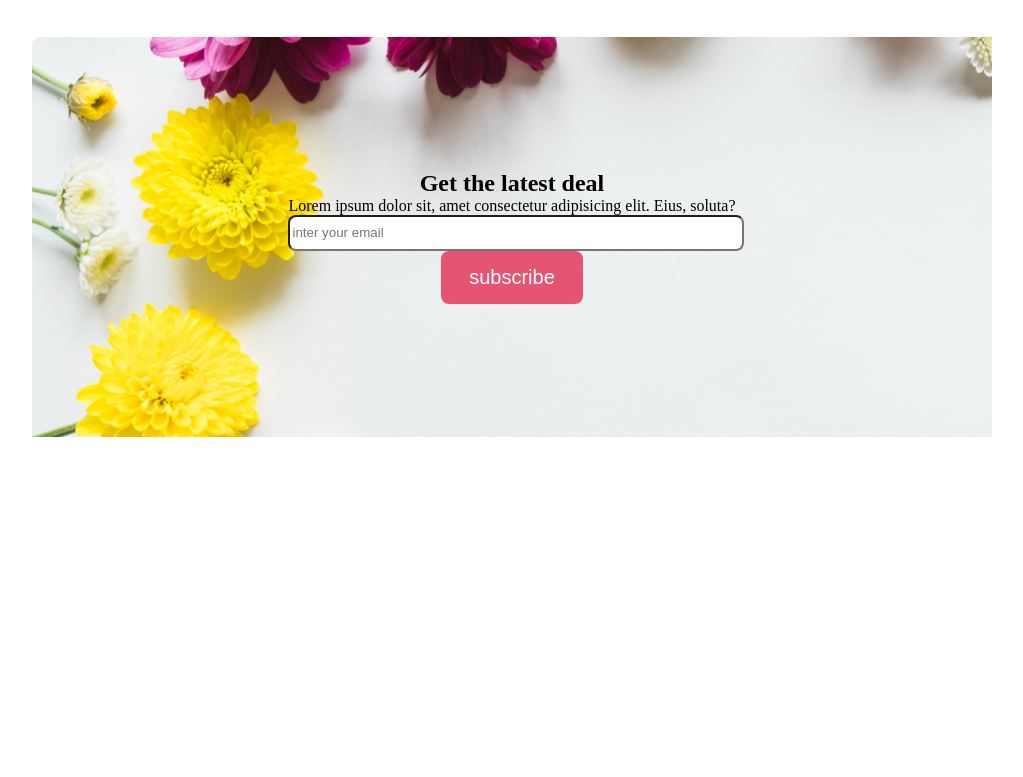
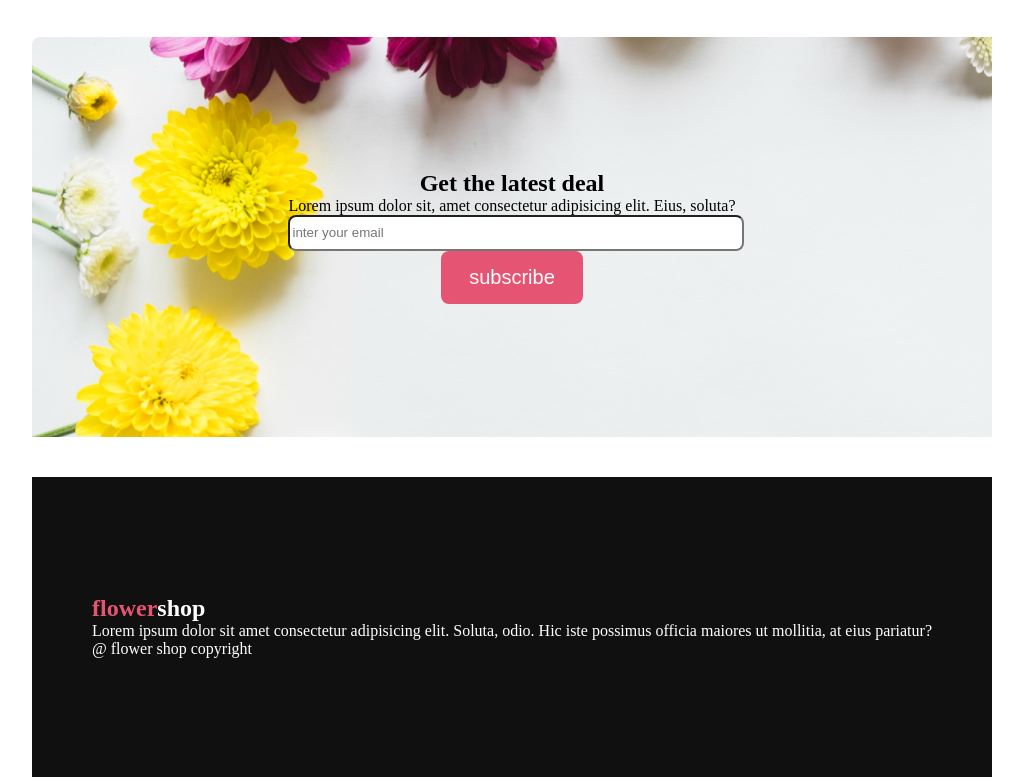
Before and after one commit to shafiul-osd/FLOWER-SHOP-ASSIGNMEMT-MAIN, a plain HTML site: page index.html in a window 1280 px wide. Shown: the part 2835-3612 px from the top of the page, without its empty margins (128-1151 px from the left). Before the commit the page ends 3312 px from the top, so only its background shows below. Drawn offline with Linux system fonts and the light colour scheme.

Commit message:
added footer section

```diff
--- a/flower.css
+++ b/flower.css
@@ -252,3 +252,20 @@ header {
 .lataest-deal-inputs{
     margin: 20px 0px;
 }
+.footer-parts-text{
+    background: rgba(17, 16, 16);
+    display: flex;
+    justify-content: center;
+    align-items: center;
+    height: 300px;
+}
+.copyright-footer-text{
+    color: #fff;
+    margin: 20px 0px;
+}
+.copyright-footer-text h2 p{
+    align-items: center;
+}
+.footer-color-span{
+    color: #e55473;
+}
--- a/index.html
+++ b/index.html
@@ -126,7 +126,15 @@
         </section>
     </main>
     <footer>
-
+        <section class="footer-part">
+            <div class="container footer-parts-text">
+                <div class="copyright-footer-text">
+                    <h2> <span class="footer-color-span">flower</span>shop</h2>
+                    <p>Lorem ipsum dolor sit amet consectetur adipisicing elit. Soluta, odio. Hic iste possimus officia maiores ut mollitia, at eius pariatur?</p>
+                    <p>@ flower shop copyright</p>
+                </div>
+            </div>
+        </section>
     </footer>
 </body>
 
```
